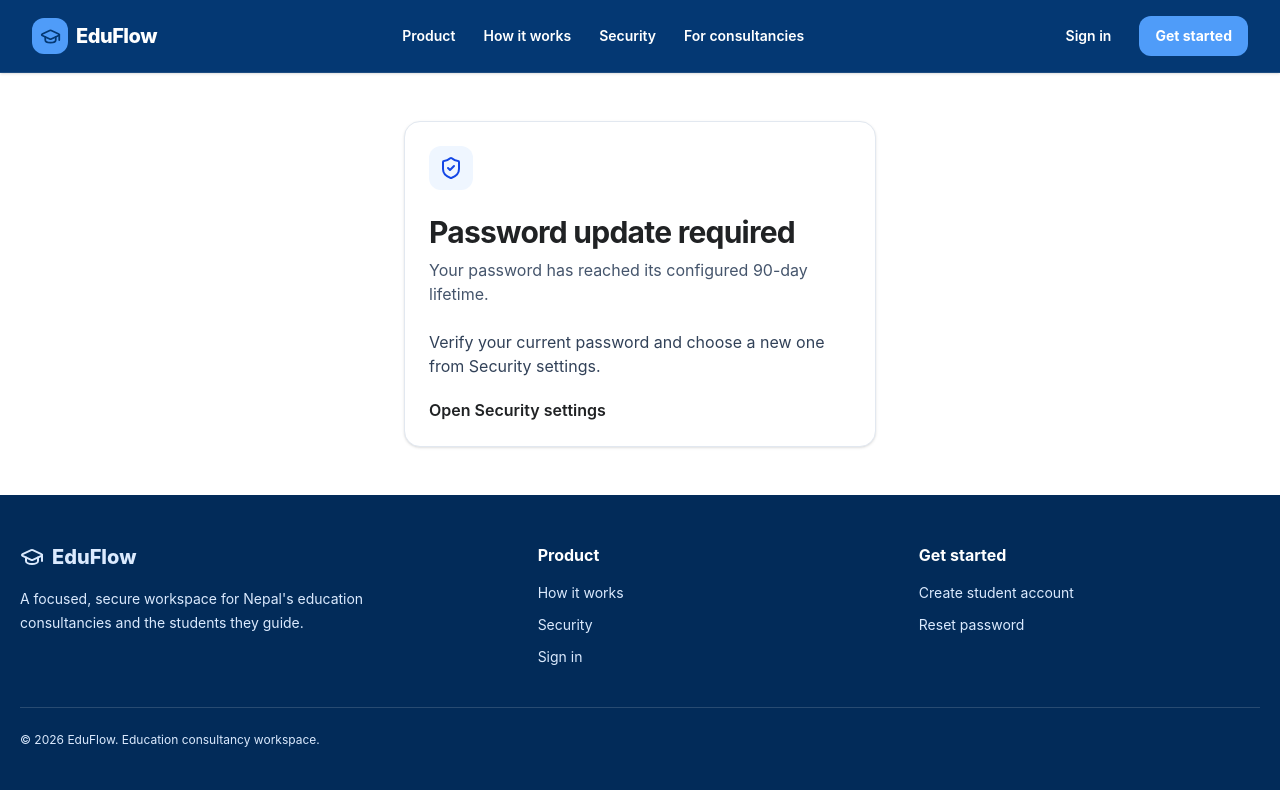
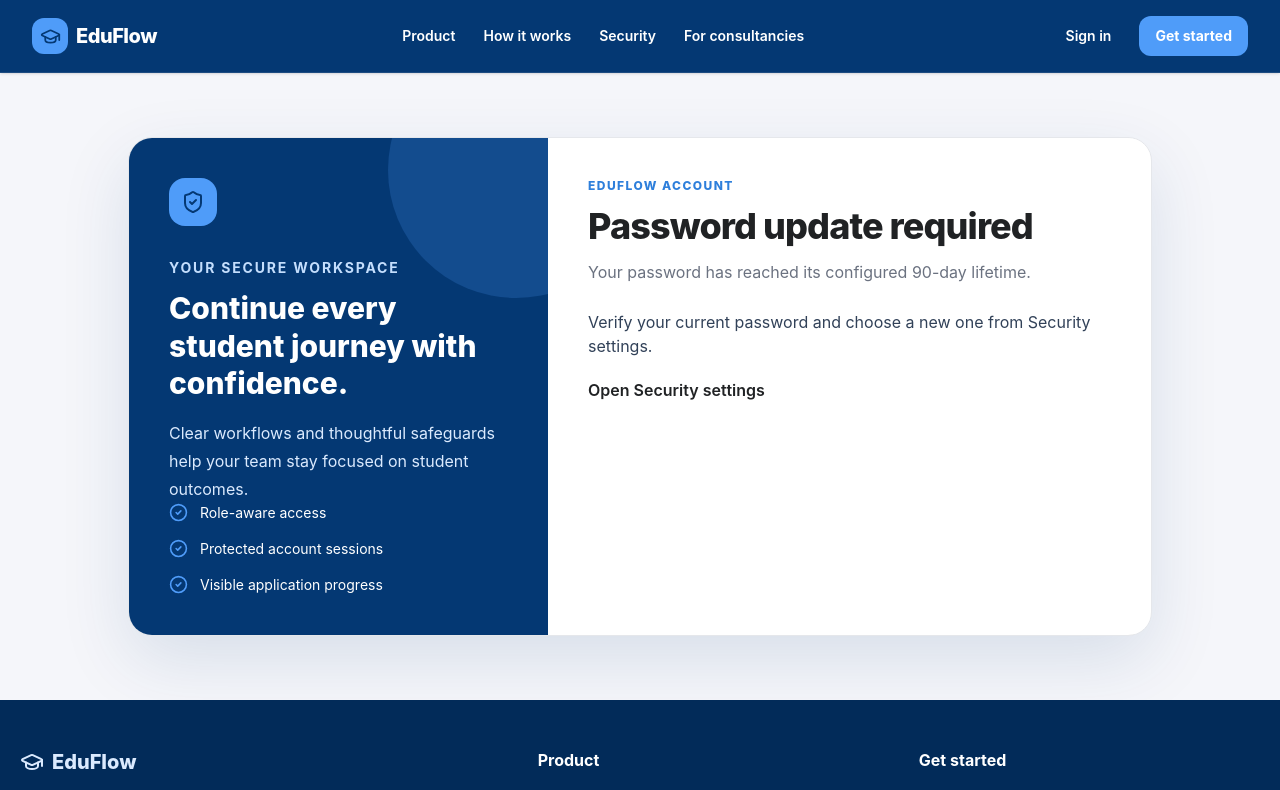
Before and after one commit to sanjev2/EDUFLOW-CRM, a Next.js app in the folder frontend/: page /password-expired in a window 1280 px wide. Shown: the top 790 px of the page. Built offline with nearby package versions, Linux system fonts and the light colour scheme.

Commit message:
feat(web): refine role-based CRM interface

```diff
--- a/frontend/src/components/auth/auth-shell.tsx
+++ b/frontend/src/components/auth/auth-shell.tsx
@@ -1,8 +1,11 @@
-import { ShieldCheck } from "lucide-react";
+import { CheckCircle2, ShieldCheck } from "lucide-react";
 import { PublicLayout } from "../public-layout";
 import { Card } from "../ui";
 import type { ReactNode } from "react";
 
 export function AuthShell({ title, description, children }: { title: string; description: string; children: ReactNode }) {
-  return <PublicLayout><div className="mx-auto max-w-lg px-5 py-12"><Card><div className="mb-6 flex h-11 w-11 items-center justify-center rounded-xl bg-blue-50 text-blue-700"><ShieldCheck aria-hidden /></div><h1 className="text-3xl font-bold tracking-tight">{title}</h1><p className="mt-2 leading-6 text-slate-600">{description}</p>{children}</Card></div></PublicLayout>;
+  return <PublicLayout><div className="bg-[var(--app-background)] px-5 py-10 sm:py-16"><div className="mx-auto grid max-w-5xl overflow-hidden rounded-3xl border border-[var(--border)] bg-white shadow-[0_24px_70px_rgb(4_56_115_/_0.12)] lg:grid-cols-[.82fr_1.18fr]">
+    <aside className="relative hidden overflow-hidden bg-[var(--navy)] p-10 text-white lg:flex lg:flex-col lg:justify-between"><div className="absolute -right-24 -top-24 h-64 w-64 rounded-full bg-[var(--primary)]/20" /><div className="relative"><span className="grid h-12 w-12 place-items-center rounded-2xl bg-[var(--primary)] text-[var(--navy)]"><ShieldCheck aria-hidden /></span><p className="mt-8 text-sm font-bold uppercase tracking-[.13em] text-[var(--light-blue)]">Your secure workspace</p><h2 className="mt-3 text-3xl font-extrabold leading-tight">Continue every student journey with confidence.</h2><p className="mt-4 leading-7 text-blue-100">Clear workflows and thoughtful safeguards help your team stay focused on student outcomes.</p></div><ul className="relative grid gap-4 text-sm">{["Role-aware access", "Protected account sessions", "Visible application progress"].map((item) => <li key={item} className="flex items-center gap-3"><CheckCircle2 aria-hidden className="text-[var(--primary)]" size={19} />{item}</li>)}</ul></aside>
+    <Card className="border-0 p-6 shadow-none sm:p-10 lg:rounded-none"><div className="mb-6 flex h-11 w-11 items-center justify-center rounded-xl bg-blue-50 text-[var(--navy)] lg:hidden"><ShieldCheck aria-hidden /></div><p className="text-xs font-extrabold uppercase tracking-[.12em] text-[var(--primary-hover)]">EduFlow account</p><h1 className="mt-3 text-3xl font-extrabold tracking-tight text-[var(--text)] sm:text-4xl">{title}</h1><p className="mt-3 leading-7 text-[var(--muted)]">{description}</p>{children}</Card>
+  </div></div></PublicLayout>;
 }
--- a/frontend/src/components/dashboard-ui.tsx
+++ b/frontend/src/components/dashboard-ui.tsx
@@ -1,9 +1,9 @@
 import type { ReactNode } from "react";
 export function MetricCard({ label, value, hint, icon }: { label: string; value: ReactNode; hint?: string; icon?: ReactNode }) {
-  return <section className="app-card min-w-0 p-5"><div className="flex items-start justify-between gap-3"><div><p className="text-sm font-medium text-[var(--muted)]">{label}</p><p className="mt-2 text-3xl font-bold text-[var(--text)]">{value}</p>{hint && <p className="mt-1 text-xs text-[var(--muted)]">{hint}</p>}</div>{icon && <span className="rounded-xl bg-blue-50 p-3 text-[var(--navy)]">{icon}</span>}</div></section>;
+  return <section className="app-card group min-w-0 overflow-hidden p-5 transition hover:-translate-y-0.5 hover:shadow-[0_12px_30px_rgb(4_56_115_/_0.09)]"><div className="flex items-start justify-between gap-3"><div><p className="text-xs font-bold uppercase tracking-[.07em] text-[var(--muted)]">{label}</p><p className="mt-2 text-3xl font-extrabold tracking-tight text-[var(--text)]">{value}</p>{hint && <p className="mt-1 text-xs text-[var(--muted)]">{hint}</p>}</div>{icon && <span className="rounded-xl bg-[var(--light-blue)]/55 p-3 text-[var(--navy)] transition group-hover:bg-[var(--light-blue)]">{icon}</span>}</div><div className="mt-4 h-1 w-12 rounded-full bg-[var(--primary)]" /></section>;
 }
 export function Panel({ title, action, children, className = "" }: { title: string; action?: ReactNode; children: ReactNode; className?: string }) {
-  return <section className={`app-card min-w-0 p-5 ${className}`}><div className="mb-4 flex items-center justify-between gap-3"><h2 className="text-lg font-bold">{title}</h2>{action}</div>{children}</section>;
+  return <section className={`app-card min-w-0 overflow-hidden p-5 sm:p-6 ${className}`}><div className="mb-5 flex items-center justify-between gap-3 border-b border-[var(--border)] pb-4"><h2 className="text-lg font-extrabold tracking-tight text-[var(--text)]">{title}</h2>{action}</div>{children}</section>;
 }
 export function Badge({ children, tone = "info" }: { children: ReactNode; tone?: "info" | "success" | "warning" | "danger" }) {
   return <span className={`inline-flex rounded-full px-2.5 py-1 text-xs font-semibold status-${tone}`}>{children}</span>;
```
Also changed, not shown: frontend/src/components/app-shell.tsx (+1 -1 lines).
